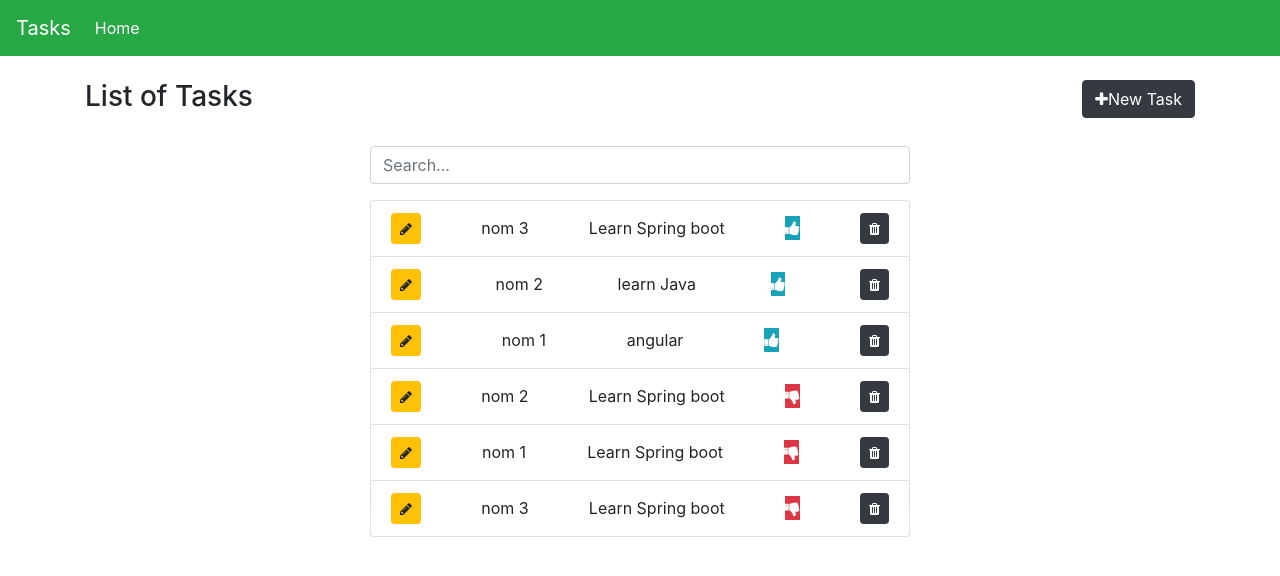
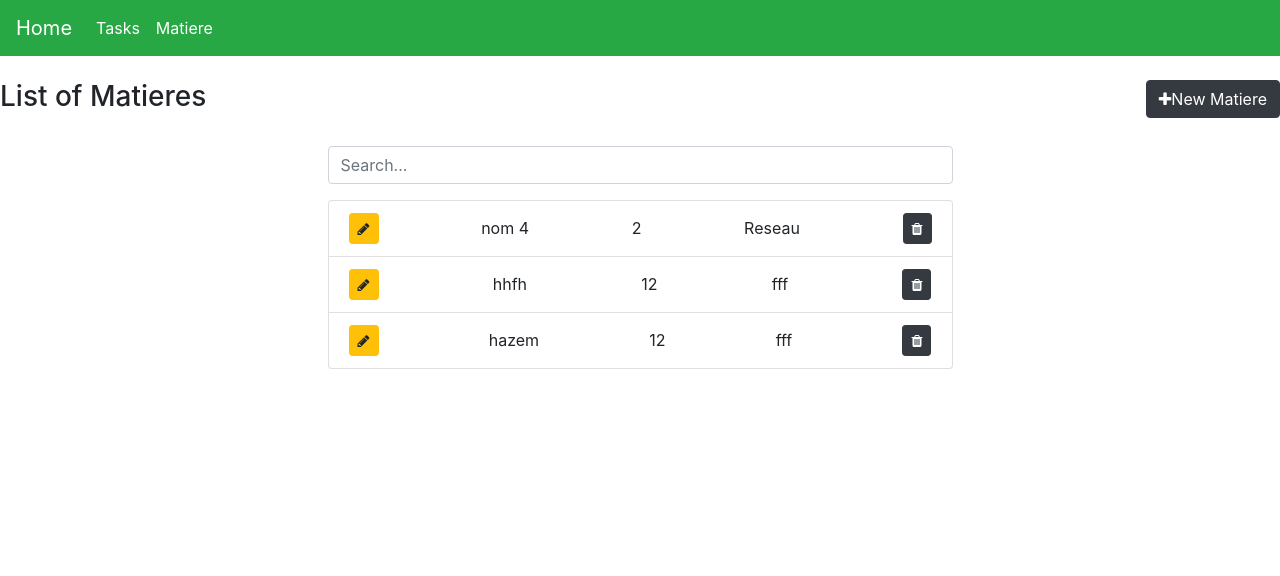
Before and after one commit to Mahmoudhadidi/ProjectAngular, an Angular app: page /matiere in a window 1280 px wide. Before the commit this address led to /. Shown: the top 576 px of the page. Built offline with nearby package versions, Linux system fonts and the light colour scheme; data requests are answered from the project's data file.

Commit message:
gestion Matiere (ajout,affiche, supprime et modife)

```diff
--- a/db.json
+++ b/db.json
@@ -5,12 +5,6 @@
       "label": "Learn Spring boot",
       "completed": true,
       "idMatiere": "3"
-    },
-    {
-      "label": "learn Java",
-      "completed": true,
-      "id": 3,
-      "idMatiere": 2
     },
     {
       "label": "angular",
@@ -39,52 +33,22 @@
   ],
   "matiere": [
     {
-      "id": 1,
-      "nom": "nom 1",
-      "coefficient": 2,
-      "categorie": "Reseau"
-    },
-    {
-      "id": 2,
-      "nom": "nom 2",
-      "coefficient": 2,
-      "categorie": "Reseau"
-    },
-    {
-      "id": 3,
-      "nom": "nom 3",
-      "coefficient": 2,
-      "categorie": "Reseau"
-    },
-    {
       "id": 4,
       "nom": "nom 4",
       "coefficient": 2,
       "categorie": "Reseau"
     },
     {
-      "id": 4,
-      "nom": "nom 4",
-      "coefficient": 2,
-      "categorie": "Reseau"
+      "nom": "hhfh",
+      "coefficient": "12",
+      "categorie": "fff",
+      "id": 8
     },
     {
-      "id": 5,
-      "nom": "nom 3",
-      "coefficient": 2,
-      "categorie": "Reseau"
-    },
-    {
-      "id": 6,
-      "nom": "nom 3",
-      "coefficient": 2,
-      "categorie": "Reseau"
-    },
-    {
-      "id": 7,
-      "nom": "nom 3",
-      "coefficient": 2,
-      "categorie": "Reseau"
+      "nom": "hazem",
+      "coefficient": 12,
+      "categorie": "fff",
+      "id": 9
     }
   ]
 }
--- a/src/app/app-routing.module.ts
+++ b/src/app/app-routing.module.ts
@@ -1,8 +1,13 @@
 import { NgModule } from '@angular/core';
 import { Routes, RouterModule } from '@angular/router';
+import { MatiereComponent } from './matiere/matiere.component';
+import { TasksComponent } from './tasks/tasks.component';
 
 
-const routes: Routes = [];
+const routes: Routes = [
+  {path:'task',component:TasksComponent},
+  {path:'matiere',component:MatiereComponent}
+];
 
 @NgModule({
   imports: [RouterModule.forRoot(routes)],
--- a/src/app/app.component.html
+++ b/src/app/app.component.html
@@ -1,4 +1,2 @@
 <app-navbar></app-navbar>
-<div class="container">
-  <app-tasks></app-tasks>
-</div>
+<router-outlet></router-outlet>
--- a/src/app/app.module.ts
+++ b/src/app/app.module.ts
@@ -2,6 +2,7 @@ import { BrowserModule } from '@angular/platform-browser';
 import { NgModule } from '@angular/core';
 
 import { AppRoutingModule } from './app-routing.module';
+import { ReactiveFormsModule } from '@angular/forms';
 import { AppComponent } from './app.component';
 import { NavbarComponent } from './navbar/navbar.component';
 import { TasksComponent } from './tasks/tasks.component';
@@ -10,6 +11,7 @@ import{HttpClientModule} from'@angular/common/http';
 import{FormsModule} from'@angular/forms';
 import { MatiereComponent } from './matiere/matiere.component';
 import { NgbModule } from '@ng-bootstrap/ng-bootstrap';
+
 
 @NgModule({
   declarations: [
@@ -24,6 +26,8 @@ import { NgbModule } from '@ng-bootstrap/ng-bootstrap';
     FormsModule,
     AppRoutingModule,
     NgbModule,
+    ReactiveFormsModule,
+
 
   ],
   providers: [],
--- a/src/app/matiere/matiere.component.html
+++ b/src/app/matiere/matiere.component.html
@@ -0,0 +1,84 @@
+<div class="row my-4">
+    <div class="col-md-6">
+        <h3>List of Matieres</h3>
+
+    </div>
+    <div class="col-md-6 text-right">
+        <button  class="btn btn-dark" (click)="open(content)">
+            <i class="fa fa-plus"></i>New Matiere
+        </button>
+    </div>
+</div>
+
+
+<ng-template #content let-modal>
+    <div class="modal-header">
+      <h4 class="modal-title" id="modal-basic-title">Matiere</h4>
+      <button type="button" class="close" aria-label="Close" (click)="modal.dismiss('Cross click')">
+        <span aria-hidden="true">&times;</span>
+      </button>
+    </div>
+
+    <div class="modal-body">
+
+
+        <div class="row" >
+            <div class="col md-6 mx-auto">
+
+    <form [formGroup]="myForm" >
+                    <div class="form-group">
+                     <input type="text"  name="nom" placeholder="Nom..." formControlName="nom" class="form-control">
+                    </div>
+                    <div class="form-group">
+                     <input type="number"  name="coefficient" placeholder="Coefficient..." formControlName="coefficient" class="form-control">
+                    </div>
+                    <div class="form-group">
+                     <input type="text"  name="categorie" placeholder="Categorie..." formControlName="categorie" class="form-control">
+                    </div>
+
+                    <div class="modal-footer">
+                        <button *ngIf="editForm" (click)="updateMatiere()"  class="btn btn-warning btn-block ">
+                            <i class="fa fa-refresh"></i> Update Matiere
+                        </button>
+                        <button type="submit" *ngIf="!editForm"[disabled]="!myForm.valid" (click)="persistMatiere()" class="btn btn-success btn-block ">
+                            <i class="fa fa-send"></i> New Matiere
+                        </button>
+                    </div>
+                </form>
+
+
+
+            </div>
+        </div>
+
+
+
+    </div>
+
+</ng-template>
+
+
+<div class="row">
+    <div class="col-md-6 mx-auto">
+        <div class="form-group">
+          <input (keyup)="searchMatiere()" [(ngModel)]="searchText" placeholder="Search..."  type="text" class="form-control">
+        </div>
+        <ul class="list-group">
+
+            <li *ngFor="let matiere of resultMatiere" class="list-group-item d-flex justify-content-between align-items-center">
+
+               <button (click)="editMatiere(matiere)" (click)="open(content)" class="btn btn-warning btn-sm">
+                   <i class="fa fa-pencil"></i>
+               </button>
+               <span  > {{matiere.nom}}</span>
+               <span  >{{matiere.coefficient}}</span>
+               <span >{{matiere.categorie}}</span>
+
+                <button (click)="deleteMatiere(matiere.id)" class="btn btn-sm btn-dark">
+                    <i class="fa fa-trash"></i>
+                </button>
+            </li>
+
+        </ul>
+    </div>
+    </div>
--- a/src/app/matiere/matiere.component.ts
+++ b/src/app/matiere/matiere.component.ts
@@ -1,4 +1,8 @@
 import { Component, OnInit } from '@angular/core';
+import { FormControl, FormGroup, Validators } from '@angular/forms';
+import { ModalDismissReasons, NgbModal } from '@ng-bootstrap/ng-bootstrap';
+import { Matiere } from '../models/matiere';
+import { MatiereService } from '../services/matiere.service';
 
 @Component({
   selector: 'app-matiere',
@@ -6,10 +10,100 @@ import { Component, OnInit } from '@angular/core';
   styleUrls: ['./matiere.component.css']
 })
 export class MatiereComponent implements OnInit {
+  closeResult = '';
+  myForm:FormGroup;
+  searchText='';
+  editForm=false;
+  myMatiere: Matiere={
+    nom:'',
+    coefficient:1,
+    categorie:'',
+   }
 
-  constructor() { }
+matieres:Matiere[]=[];
+resultMatiere:Matiere[]=[];
+  constructor(private matiereService: MatiereService,private modalService: NgbModal) {
 
+  }
+  open(content) {
+    this.modalService.open(content, {ariaLabelledBy: 'modal-basic-title'}).result.then((result) => {
+      this.closeResult = `Closed with: ${result}`;
+    }, (reason) => {
+      this.closeResult = `Dismissed ${this.getDismissReason(reason)}`;
+    });
+ }
+
+private getDismissReason(reason: any): string {
+    if (reason === ModalDismissReasons.ESC) {
+      return 'by pressing ESC';
+    } else if (reason === ModalDismissReasons.BACKDROP_CLICK) {
+      return 'by clicking on a backdrop';
+    } else {
+      return `with: ${reason}`;
+    }
+  }
   ngOnInit(): void {
+    this.getMatiere();
+    this.myForm=new FormGroup({
+      nom:new FormControl('',Validators.required),
+      coefficient:new FormControl('',[Validators.required]),
+      categorie:new FormControl('',[Validators.required]),
+    })
+  }
+  get nom(){ return this.myForm.get('nom');}
+  get coefficient(){ return this.myForm.get('coefficient');}
+  get categorie(){ return this.myForm.get('categorie');}
+
+  getMatiere(){
+    this.matiereService.findAll()
+    .subscribe(matieres =>
+      this.resultMatiere=this.matieres=matieres)
+  }
+  deleteMatiere(id){
+    this.matiereService.delete(id)
+        .subscribe(() => {
+           this.matieres=this.matieres.filter(matiere => matiere.id != id);
+           this.getMatiere();
+        })
+  }
+  persistMatiere(){
+    this.myMatiere.nom=this.nom.value;
+    this.myMatiere.coefficient=this.coefficient.value;
+    this.myMatiere.categorie=this.categorie.value;
+    this.matiereService.persist(this.myMatiere)
+        .subscribe((matiere)=>{
+          this.matieres=[matiere, ...this.matieres];
+          this.resetMatiere();
+          this.getMatiere();
+        })
+  }
+  resetMatiere(){
+    this.myForm=new FormGroup({
+      nom:new FormControl('',Validators.required),
+      coefficient:new FormControl('',[Validators.required]),
+      categorie:new FormControl('',[Validators.required]),
+    })
   }
 
+
+  editMatiere(matiere){
+    this.myForm.setValue({
+      nom : matiere.nom,
+    coefficient: matiere.coefficient,
+    categorie: matiere.categorie,});
+    this.editForm=true;
+  }
+
+  updateMatiere(){
+          this.resetMatiere();
+          this.editForm=false;
+          this.getMatiere();
+
+  }
+  searchMatiere(){
+  this.resultMatiere= this.matieres.filter((matiere)=> matiere.nom.toLowerCase().includes(this.searchText.toLocaleLowerCase()))
+  }
+
+
+
 }
--- a/src/app/navbar/navbar.component.html
+++ b/src/app/navbar/navbar.component.html
@@ -1,5 +1,5 @@
 <nav class="navbar navbar-expand-sm navbar-dark bg-success">
-    <a class="navbar-brand" href="#">Tasks</a>
+    <a class="navbar-brand" href="#">Home</a>
     <button class="navbar-toggler d-lg-none" type="button" data-toggle="collapse" data-target="#collapsibleNavId" aria-controls="collapsibleNavId"
         aria-expanded="false" aria-label="Toggle navigation">
         <span class="navbar-toggler-icon"></span>
@@ -7,7 +7,10 @@
     <div class="collapse navbar-collapse" id="collapsibleNavId">
         <ul class="navbar-nav mr-auto mt-2 mt-lg-0">
             <li class="nav-item active">
-                <a class="nav-link" href="#">Home <span class="sr-only">(current)</span></a>
+                <a class="nav-link" [routerLink]="['task']">Tasks <span class="sr-only">(current)</span></a>
+            </li>
+            <li class="nav-item active">
+                <a class="nav-link" [routerLink]="['matiere']">Matiere <span class="sr-only">(current)</span></a>
             </li>
              </ul>
 
--- a/src/app/services/matiere.service.ts
+++ b/src/app/services/matiere.service.ts
@@ -13,9 +13,6 @@ export class MatiereService {
   findAll(){
     return this.http.get<Matiere[]>(this.apiurl);
     }
-  findAllMatiere(){
-    return this.http.get<Matiere[]>(this.apiurl);
-  }
   delete(id){
     return this.http.delete(this.apiurl+'/'+id)
   }
--- a/src/app/tasks/tasks.component.ts
+++ b/src/app/tasks/tasks.component.ts
@@ -20,10 +20,9 @@ export class TasksComponent implements OnInit {
    idMatiere:1,
   }
 tasks:Task[]=[];
+resultTasks:Task[]=[];
 matieres:Matiere[]=[];
-resultTasks:Task[]=[];
 resultMatiere:Matiere[]=[];
-resultMatiereById:Matiere[]=[];
   constructor(private taskService: TaskService,private modalService: NgbModal) { }
 
 open(content) {
@@ -57,11 +56,6 @@ private getDismissReason(reason: any): string {
     this.taskService.findAllMatiere()
     .subscribe(matieres =>
       this.resultMatiere=this.matieres=matieres)
-  }
-  getMatiereByID(id){
-    this.taskService.findMatiereById(id)
-    .subscribe(matieres =>
-      this.resultMatiereById=this.matieres=matieres)
   }
   deleteTask(id){
     this.taskService.delete(id)
```
Also changed, not shown: src/app/app.routing.ts (added).
